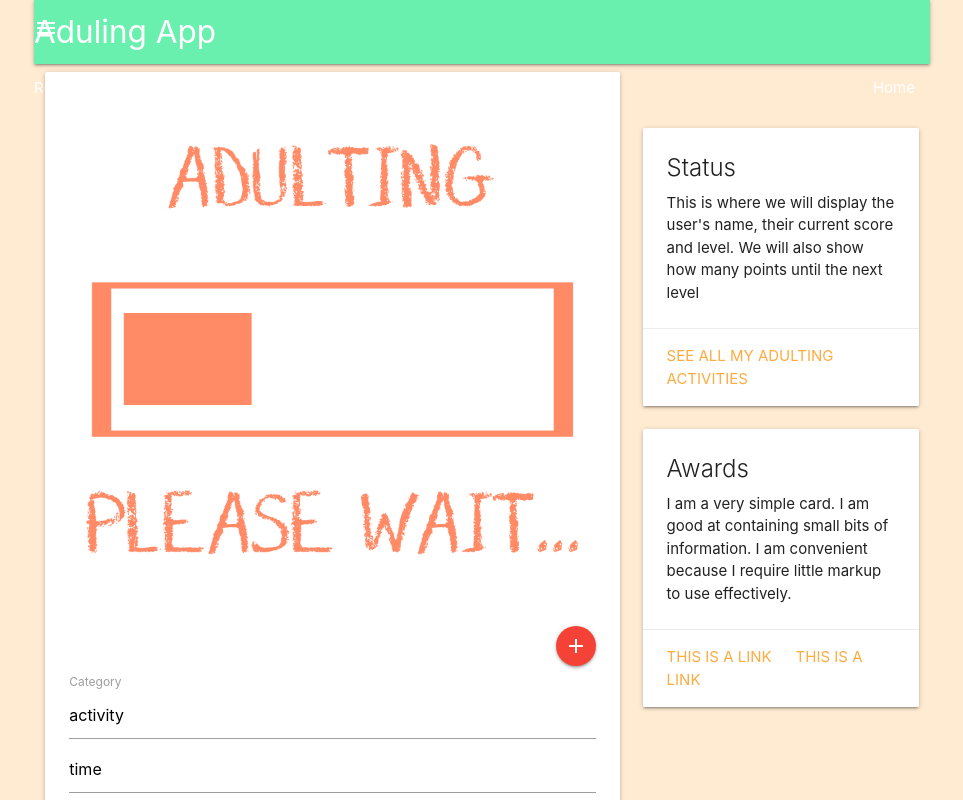
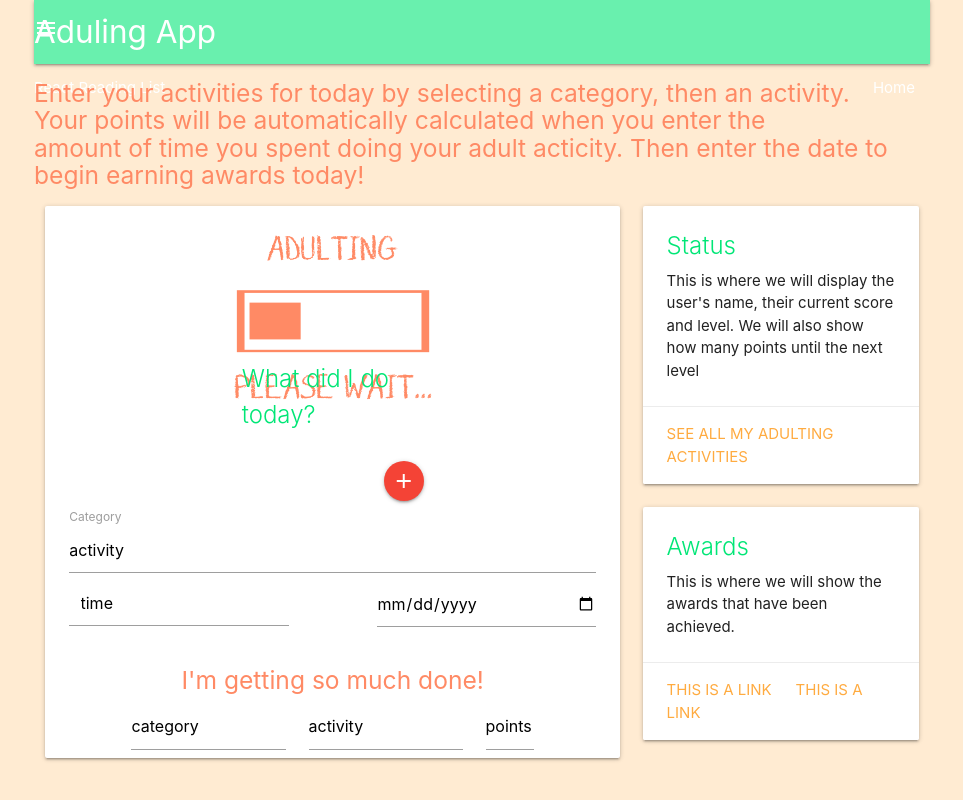
Before and after one commit to andrewtkemp/adulting, a React (Create React App) app in the folder client/: page /home in a window 1280 px wide. Shown: the top 800 px of the page, without its empty margins (158-1121 px from the left). Built offline with nearby package versions, Linux system fonts and the light colour scheme.

Commit message:
styling activities

```diff
--- a/client/src/components/Activities/Activities.js
+++ b/client/src/components/Activities/Activities.js
@@ -517,11 +517,14 @@ function Activities() {
 
   console.log("HELLO FROM ACTIVITIES!");
   return (
+    <div><h5>Enter your activities for today by selecting a category, then an activity.  Your points will be automatically calculated when you enter the amount of time you spent doing your adult acticity. Then enter the date to begin earning awards today!</h5>
     <div className="col s12 m12 l8 offset-s6 activityCard">
       <div className="card">
         <div className="card-image">
           <img src={adultingStatus} alt="adulting status bar"></img>
-          <span className="card-title">What did I do today?</span>
+          < br/>
+          < br/>
+          <p className="card-title green-text text-accent-3">What did I do today?</p>
           <a className="btn-floating halfway-fab waves-effect waves-light red">
             <i className="material-icons">add</i>
           </a>
@@ -566,12 +569,15 @@ function Activities() {
           <select>{filterActivity.map(renderActivity)}</select>
 
           <input placeholder="activity"></input>
-          <input placeholder="time"></input>
-          <input type="date" id="date" name="date"></input>
+          <input className="col s12 m12 l5" placeholder="time"></input>
+          <div className="col s12 m12 l2"></div>
+          <input className="col s12 m12 l5" type="date" id="date" name="date"></input>
         </div>
+        <br />
+        <br />
         <div className="container">
           <div className="row">
-            <h5>I'm getting so much done today!</h5>
+            <h5 className="center-align">I'm getting so much done!</h5>
             <div className="col s12 m12 l5 todayActivities">
               <input placeholder="category"></input>
             </div>
@@ -579,12 +585,13 @@ function Activities() {
               <input placeholder="activity"></input>
             </div>
             <div className="col s12 m12 l2 todayActivities">
-              <input placeholder="points earned"></input>
+              <input placeholder="points"></input>
             </div>
           </div>
         </div>
       </div>
     </div>
+    </div>
   );
 }
 
--- a/client/src/components/Activities/ActivitiesStyle.css
+++ b/client/src/components/Activities/ActivitiesStyle.css
@@ -0,0 +1,14 @@
+.card-image {
+  width: 40%;
+  display: block;
+  margin-left: auto;
+  margin-right: auto;
+}
+
+h5 {
+  color: var(--peach);
+}
+
+.card-title {
+  color: #00e676;
+}
--- a/client/src/components/Awards/Awards.js
+++ b/client/src/components/Awards/Awards.js
@@ -7,7 +7,7 @@ function Awards() {
       <div className="card">
         <div className="card-content">
           <span className="card-title">Awards</span>
-          <p>I am a very simple card. I am good at containing small bits of information. I am convenient because I require little markup to use effectively.</p>
+          <p>This is where we will show the awards that have been achieved.</p>
         </div>
         <div className="card-action">
           <a href="#">This is a link</a>
```
